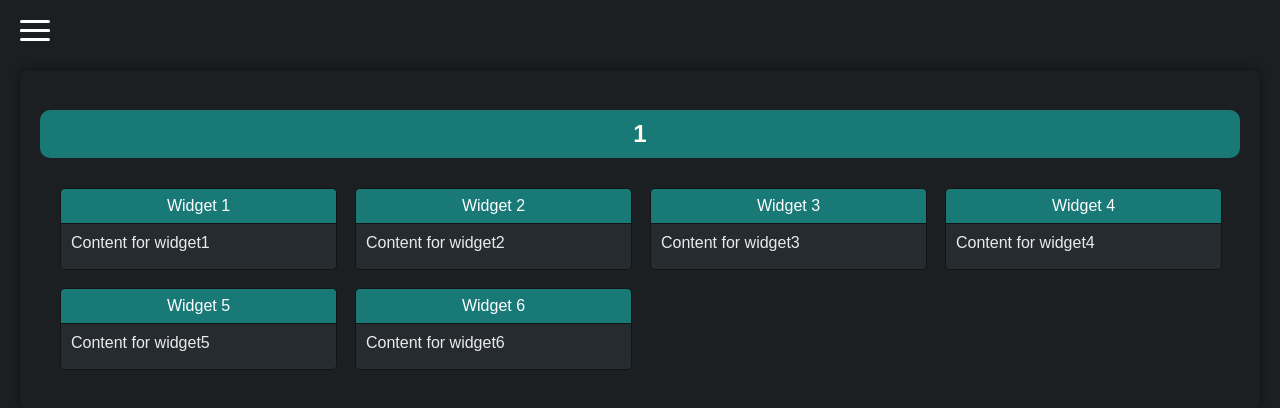
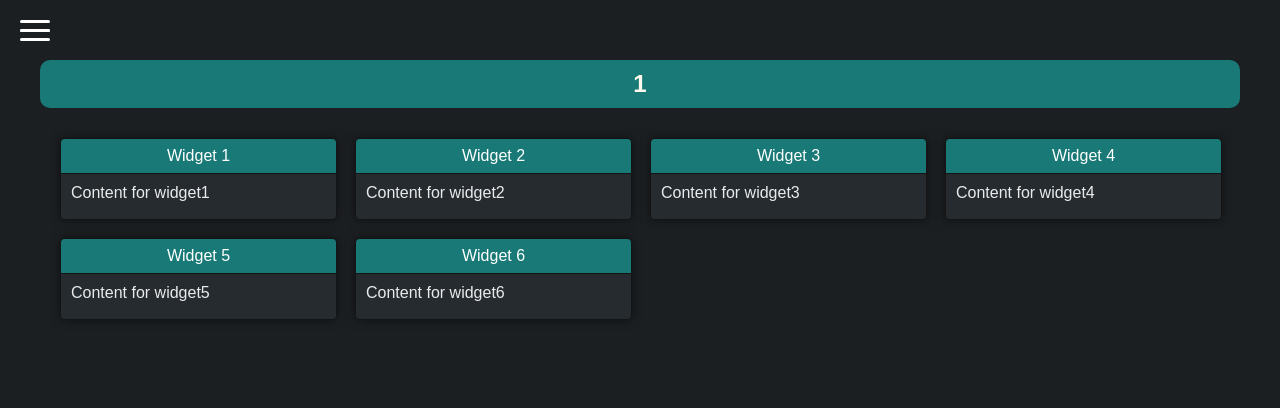
Before and after one commit to timchristoffer/TaskFlow, a React (Create React App) app in the folder tf-web/: page /dashboard/1 in a window 1280 px wide. Shown: the top 408 px of the page. Built offline with nearby package versions, Linux system fonts and the light colour scheme.

Commit message:
Updates to Sidebar CSS and Dashboard CSS

```diff
--- a/tf-web/src/components/Dashboard/Dashboard.css
+++ b/tf-web/src/components/Dashboard/Dashboard.css
@@ -17,7 +17,6 @@ body {
     transition: margin-left 0.3s ease;
     padding: 20px;
     box-sizing: border-box; /* Inkludera padding i bredden */
-    margin-top: 50px;
 }
 
 .dashboard-content.sidebar-open {
@@ -30,9 +29,9 @@ body {
 
 .dashboard-container {
     border-radius: 8px;
-    box-shadow: 0 0 10px rgba(0, 0, 0, 0.5);
     padding: 20px;
     overflow: hidden; /* Lägg till detta för att förhindra att innehållet skjuts utanför */
+    color: var(--text);
 }
 
 .dashboard-title {
@@ -56,6 +55,7 @@ body {
     display: flex;
     flex-direction: column;
     overflow: hidden;
+    box-shadow: 0 0 10px rgba(0, 0, 0, 0.5);
 }
 
 .grid-item__title {
--- a/tf-web/src/components/Sidebar/Sidebar.css
+++ b/tf-web/src/components/Sidebar/Sidebar.css
@@ -82,12 +82,12 @@
   .menu a {
     color: white;
     text-decoration: none;
-    padding: 10px 0;
+    padding: 10px;
     width: 100%;
     text-align: center;
     transition: background-color 0.3s;
     border-radius: 10px;
-    padding: 10px;
+    margin: 5px;
     display: flex;
     align-items: center; /* Center the icon and text vertically */
   }
```
